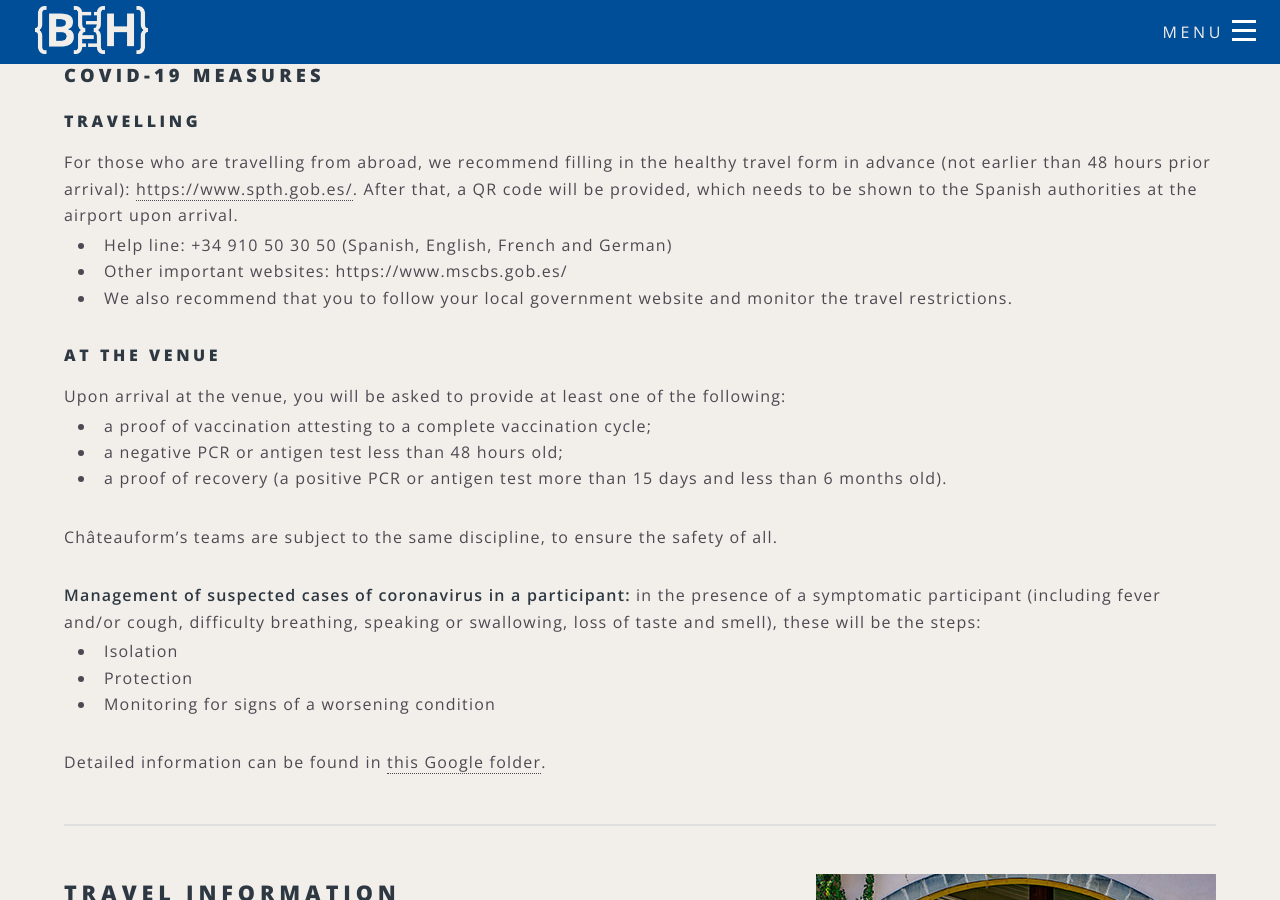
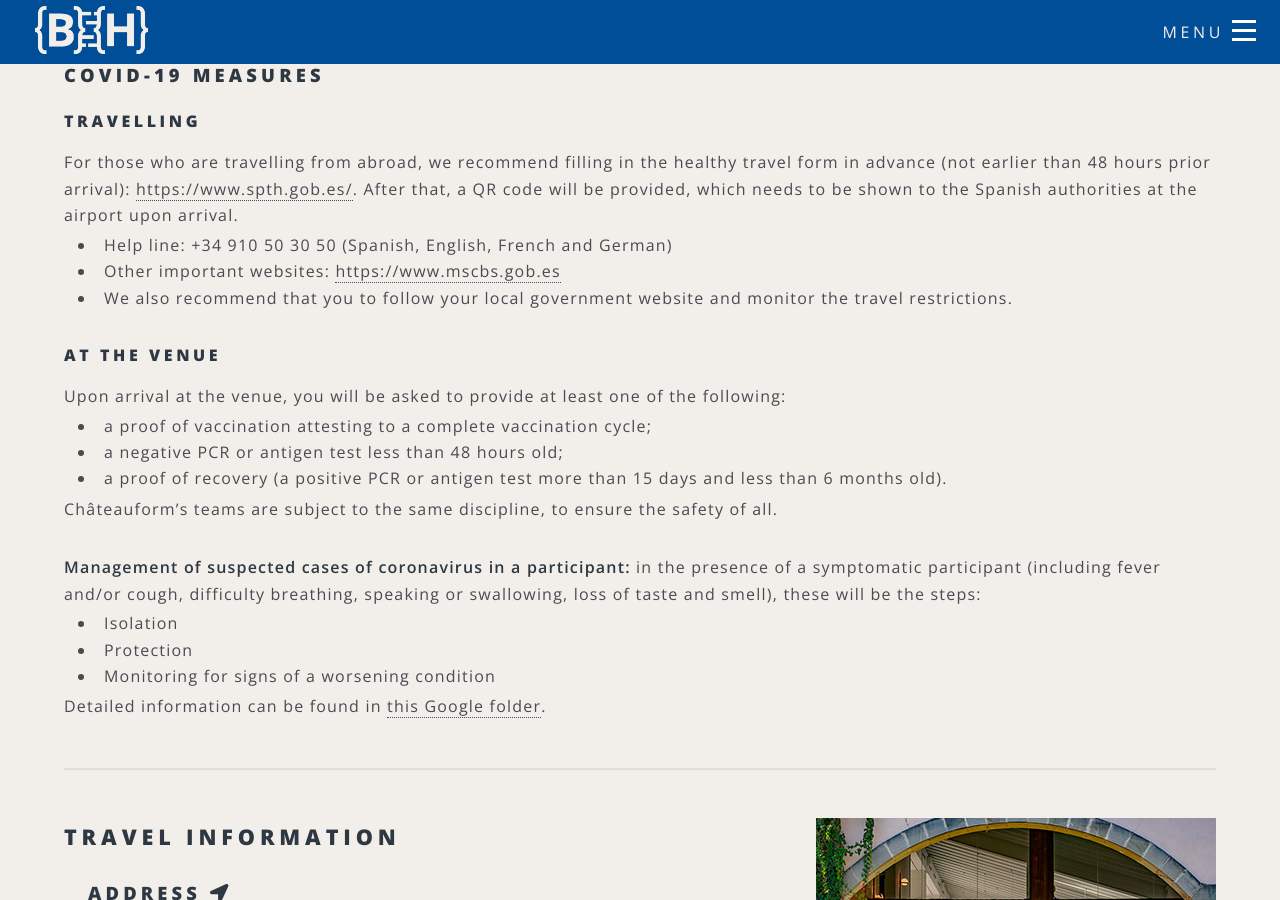
Before and after one commit to elixir-europe/biohackathon-europe-2021, a Jekyll site: the page built from venue.html, in a window 1280 px wide and 900 px high, scrolled down 2108 px. Built offline with Jekyll 4.4.1, drawn with Linux system fonts in a browser that asks for light colours; nearby versions of some CDN libraries.

Commit message:
Improve list spacing

```diff
--- a/venue.html
+++ b/venue.html
@@ -61,19 +61,19 @@ body_class: venue
 <p style="margin-bottom: .2em">For those who are travelling from abroad, we recommend filling in the healthy travel form in advance (not earlier than 48 hours prior arrival): <a href="https://www.spth.gob.es/">https://www.spth.gob.es/</a>. After that, a QR code will be provided, which needs to be shown to the Spanish authorities at the airport upon arrival. </p>
 	<ul>
 		<li>Help line: +34 910 50 30 50 (Spanish, English, French and German)</li>
-		<li>Other important websites: https://www.mscbs.gob.es/</li>
+		<li>Other important websites: <a href="https://www.mscbs.gob.es/">https://www.mscbs.gob.es</a></li>
 		<li>We also recommend that you to follow your local government website and monitor the travel restrictions.</li>
 	</ul>
 
 		<h4>At the venue</h4>
 <p style="margin-bottom: .2em">Upon arrival at the venue, you will be asked to provide at least one of the following: </p>
-		<ul><li>a proof of vaccination attesting to a complete vaccination cycle;</li>
+		<ul style="margin-bottom: .25em"><li>a proof of vaccination attesting to a complete vaccination cycle;</li>
 			<li>a negative PCR or antigen test less than 48 hours old;</li>
 			<li>a proof of recovery (a positive PCR or antigen test more than 15 days and less than 6 months old).</li>
 		</ul>
 		<p>Châteauform’s teams are subject to the same discipline, to ensure the safety of all.</p>
 		<p style="margin-bottom: .2em"><strong>Management of suspected cases of coronavirus in a participant:</strong> in the presence of a symptomatic participant (including fever and/or cough, difficulty breathing, speaking or swallowing, loss of taste and smell), these will be the steps:
-<ul>
+<ul style="margin-bottom: .25em">
 	<li>Isolation</li>
 	<li>Protection</li>
 	<li>Monitoring for signs of a worsening condition</li>
```
